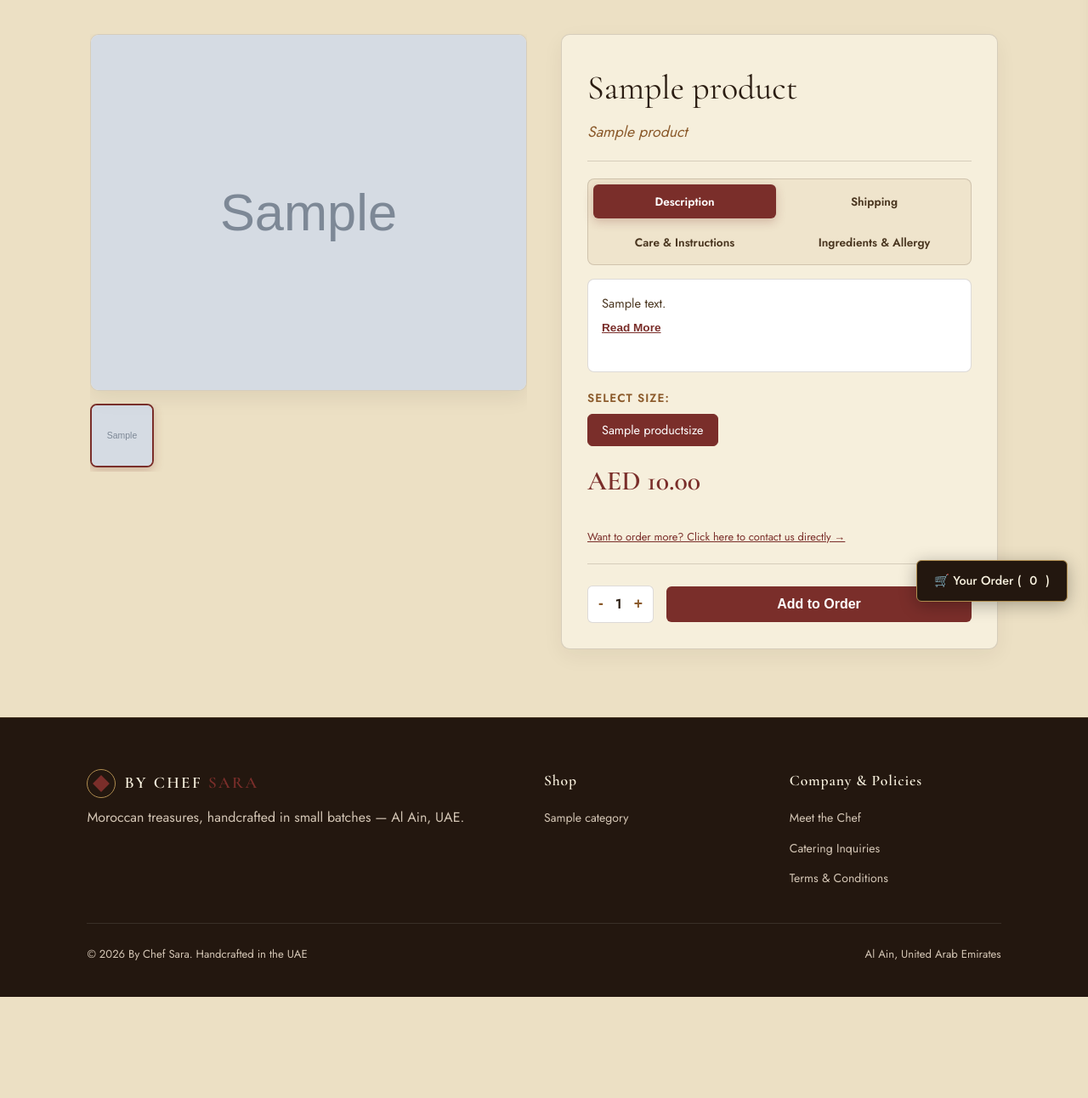
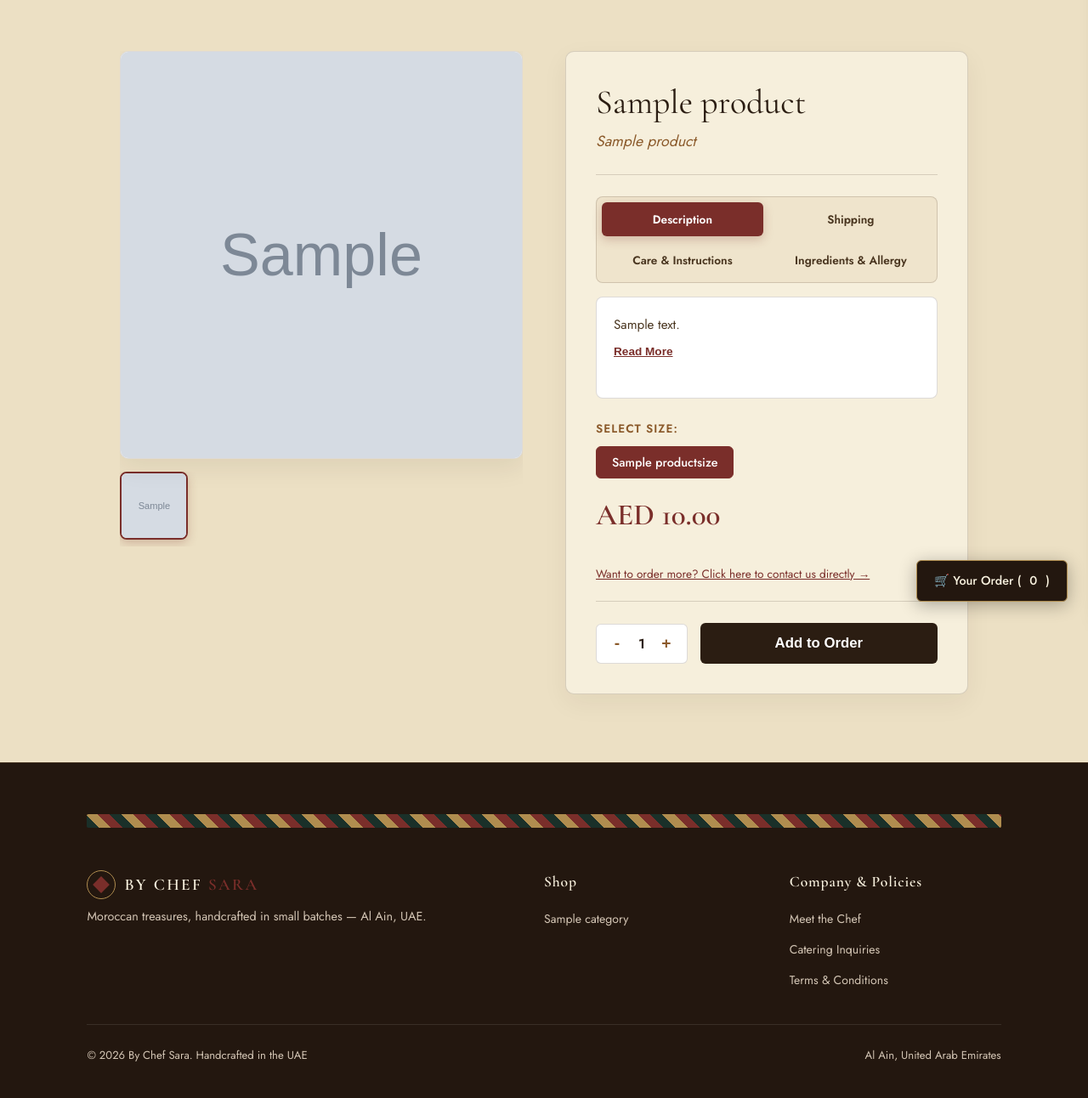
Before and after one commit to chatact135-wq/Chefsara, a Django app: a page that uses templates/store/product_detail.html in a window 1280 px wide. Shown: the part 68-1360 px from the top of the page at 85% size. Before the commit the page ends 1241 px from the top, so only its background shows below. Run offline with Django 5.2, Linux system fonts and the light colour scheme; tables that the repository leaves empty hold one stand-in row (values such as "Sample post"); grey boxes marked "Sample" are stand-in pictures; some libraries are stand-ins or nearby versions.

Commit message:
Update product_detail.html

```diff
--- a/templates/store/product_detail.html
+++ b/templates/store/product_detail.html
@@ -37,45 +37,74 @@
         .mobile-drawer-header { display: flex; justify-content: space-between; align-items: center; margin-bottom: 30px; }
         .mobile-nav-link { font-size: 1.15rem; font-family: 'Cormorant Garamond', serif; padding: 10px 0; border-bottom: 1px solid rgba(255,255,255,0.08); color: #F5EBE6; display: block; }
 
-        .product-detail-container { max-width: 1100px; width: 100%; margin: 40px auto; padding: 0 16px; display: grid; grid-template-columns: 1fr 1fr; gap: 40px; align-items: start; }
+        /* Main Product Layout */
+        .product-detail-container { max-width: 1100px; width: 100%; margin: 60px auto; padding: 0 4%; display: grid; grid-template-columns: 1fr 1fr; gap: 50px; align-items: start; }
+
+        /* Gallery & Lightbox */
         .gallery-wrapper { width: 100%; max-width: 100%; overflow: hidden; }
-        .gallery-main-view { background: var(--panel); border: 1px solid var(--line); border-radius: 10px; width: 100%; height: 420px; display: flex; align-items: center; justify-content: center; position: relative; cursor: pointer; overflow: hidden; box-shadow: 0 8px 25px rgba(43,29,18,0.08); }
+        .gallery-main-view { background: #fff; border: 1px solid var(--line); border-radius: 10px; width: 100%; height: 480px; display: flex; align-items: center; justify-content: center; position: relative; cursor: zoom-in; overflow: hidden; box-shadow: 0 10px 30px rgba(43,29,18,0.08); }
         .gallery-main-view img { width: 100%; height: 100%; object-fit: cover; transition: opacity 0.4s ease-in-out, transform 0.5s ease; }
+        .gallery-main-view:hover img { transform: scale(1.02); }
         .fallback-tag-box { display: flex; flex-direction: column; align-items: center; justify-content: center; gap: 12px; color: var(--wood); font-family: 'Cormorant Garamond', serif; font-size: 1.4rem; }
-        .thumbnails-row { display: flex; gap: 10px; margin-top: 15px; overflow-x: auto; padding-bottom: 5px; width: 100%; }
-        .thumbnail { width: 75px; height: 75px; border-radius: 8px; border: 2px solid transparent; cursor: pointer; object-fit: cover; flex-shrink: 0; transition: all 0.2s; }
+
+        .thumbnails-row { display: flex; gap: 12px; margin-top: 15px; overflow-x: auto; padding-bottom: 8px; width: 100%; }
+        .thumbnail { width: 80px; height: 80px; border-radius: 8px; border: 2px solid transparent; cursor: pointer; object-fit: cover; flex-shrink: 0; transition: all 0.2s; background: #fff; }
         .thumbnail.active { border-color: var(--burgundy); box-shadow: 0 4px 12px rgba(122,46,42,0.25); }
 
-        .prod-info-card { background: var(--panel); border: 1px solid var(--line); border-radius: 10px; padding: 30px; box-shadow: 0 8px 25px rgba(43,29,18,0.06); word-break: break-word; width: 100%; }
-        .prod-title { font-size: 2.5rem; font-weight: 500; margin-bottom: 6px; }
-        .prod-subtitle { font-style: italic; color: var(--wood); font-size: 1.1rem; margin-bottom: 15px; }
+        /* Image Lightbox Pop-up */
+        .image-lightbox { position: fixed; top: 0; left: 0; width: 100%; height: 100%; background: rgba(26, 17, 11, 0.9); z-index: 5000; display: none; align-items: center; justify-content: center; backdrop-filter: blur(5px); cursor: zoom-out; }
+        .image-lightbox img { max-width: 90%; max-height: 90vh; border-radius: 8px; box-shadow: 0 15px 50px rgba(0,0,0,0.5); border: 1px solid var(--brass); object-fit: contain; }
+        .lightbox-close { position: absolute; top: 25px; right: 35px; color: #fff; font-size: 2.5rem; cursor: pointer; font-family: sans-serif; transition: color 0.2s; }
+        .lightbox-close:hover { color: var(--brass-light); }
 
-        .product-tabs-container { margin-top: 20px; border-top: 1px solid var(--line); padding-top: 20px; }
+        /* Product Info Card */
+        .prod-info-card { background: var(--panel); border: 1px solid var(--line); border-radius: 10px; padding: 35px; box-shadow: 0 10px 30px rgba(43,29,18,0.06); word-break: break-word; width: 100%; }
+        .prod-title { font-size: 2.5rem; font-weight: 500; margin-bottom: 8px; color: var(--ink); line-height: 1.2; }
+        .prod-subtitle { font-style: italic; color: var(--wood); font-size: 1.1rem; margin-bottom: 20px; }
+
+        /* 4 Tabs System */
+        .product-tabs-container { margin-top: 25px; border-top: 1px solid var(--line); padding-top: 25px; }
         .tabs-header-row { display: grid; grid-template-columns: repeat(2, 1fr); gap: 8px; margin-bottom: 16px; background: #EFE4CC; padding: 6px; border-radius: 8px; border: 1px solid var(--line); }
         .tab-btn { background: transparent; border: none; padding: 10px 12px; font-family: 'Jost', sans-serif; font-size: 0.85rem; font-weight: 600; color: var(--ink-soft); cursor: pointer; border-radius: 6px; transition: all 0.2s ease; text-align: center; }
         .tab-btn:hover { color: var(--burgundy); background: rgba(255,255,255,0.5); }
         .tab-btn.active { background-color: var(--burgundy); color: #fff; box-shadow: 0 4px 12px rgba(122,46,42,0.25); }
-        .tab-content-pane { display: none; font-size: 0.92rem; color: var(--ink-soft); line-height: 1.7; background: #fff; padding: 16px; border-radius: 8px; border: 1px solid var(--line); min-height: 110px; }
+        .tab-content-pane { display: none; font-size: 0.95rem; color: var(--ink-soft); line-height: 1.7; background: #fff; padding: 20px; border-radius: 8px; border: 1px solid var(--line); min-height: 120px; }
         .tab-content-pane.active { display: block; }
         .desc-preview { display: -webkit-box; -webkit-line-clamp: 3; -webkit-box-orient: vertical; overflow: hidden; text-overflow: ellipsis; }
-        .read-more-link { background: none; border: none; color: var(--burgundy); font-weight: 600; cursor: pointer; font-size: 0.85rem; padding: 0; margin-top: 8px; text-decoration: underline; display: inline-block; }
+        .read-more-link { background: none; border: none; color: var(--burgundy); font-weight: 600; cursor: pointer; font-size: 0.85rem; padding: 0; margin-top: 10px; text-decoration: underline; display: inline-block; }
 
-        .size-selector-group { margin-top: 20px; margin-bottom: 15px; }
-        .size-label-title { font-size: 0.85rem; font-weight: 700; text-transform: uppercase; color: var(--wood); letter-spacing: 0.08em; margin-bottom: 8px; display: block; }
+        /* Sizes & Pricing */
+        .size-selector-group { margin-top: 25px; margin-bottom: 15px; }
+        .size-label-title { font-size: 0.85rem; font-weight: 700; text-transform: uppercase; color: var(--wood); letter-spacing: 0.08em; margin-bottom: 10px; display: block; }
         .size-options-row { display: flex; gap: 10px; flex-wrap: wrap; }
-        .size-btn { background: #fff; border: 1px solid var(--line); padding: 8px 16px; border-radius: 6px; cursor: pointer; font-family: 'Jost', sans-serif; font-size: 0.9rem; color: var(--ink); transition: all 0.2s; }
+        .size-btn { background: #fff; border: 1px solid var(--line); padding: 8px 18px; border-radius: 6px; cursor: pointer; font-family: 'Jost', sans-serif; font-size: 0.9rem; color: var(--ink); transition: all 0.2s; font-weight: 500; }
         .size-btn:hover { border-color: var(--burgundy); }
         .size-btn.active { background-color: var(--burgundy); color: #fff; border-color: var(--burgundy); }
 
-        .prod-price { font-family: 'Cormorant Garamond', serif; font-size: 2rem; font-weight: 600; color: var(--burgundy); margin-top: 15px; margin-bottom: 15px; }
-        .stock-note-link { font-size: 0.8rem; color: var(--burgundy); text-decoration: underline; margin-top: 15px; display: inline-block; cursor: pointer; }
+        .prod-price { font-family: 'Cormorant Garamond', serif; font-size: 2.2rem; font-weight: 600; color: var(--burgundy); margin-top: 15px; margin-bottom: 15px; }
+        .stock-note-link { font-size: 0.85rem; color: var(--burgundy); text-decoration: underline; margin-top: 15px; display: inline-block; cursor: pointer; }
 
-        .purchase-row { display: flex; gap: 15px; align-items: center; border-top: 1px solid var(--line); padding-top: 25px; }
-        .qty-box { display: flex; align-items: center; background: #fff; border: 1px solid var(--line); border-radius: 6px; padding: 8px 12px; gap: 14px; }
-        .qty-btn { background: none; border: none; font-size: 1.1rem; cursor: pointer; color: var(--wood); font-weight: bold; }
-        .add-btn { background-color: var(--burgundy); color: #fff; border: none; padding: 12px 24px; border-radius: 6px; font-weight: 600; cursor: pointer; flex-grow: 1; font-size: 1rem; transition: background-color 0.2s; }
-        .add-btn:hover { background-color: #5c221f; }
+        .purchase-row { display: flex; gap: 15px; align-items: center; border-top: 1px solid var(--line); padding-top: 25px; margin-top: 10px; }
+        .qty-box { display: flex; align-items: center; background: #fff; border: 1px solid var(--line); border-radius: 6px; padding: 10px 14px; gap: 15px; }
+        .qty-btn { background: none; border: none; font-size: 1.2rem; cursor: pointer; color: var(--wood); font-weight: bold; width: 20px; text-align: center; }
+        .add-btn { background-color: var(--ink); color: #fff; border: none; padding: 14px 28px; border-radius: 6px; font-weight: 600; cursor: pointer; flex-grow: 1; font-size: 1.05rem; transition: background-color 0.2s; }
+        .add-btn:hover { background-color: var(--burgundy); }
 
+        /* Related Items Section */
+        .related-section { max-width: 1100px; margin: 80px auto; padding: 0 4%; border-top: 1px solid rgba(176,141,79,0.3); padding-top: 60px; }
+        .related-header { text-align: left; margin-bottom: 30px; font-family: 'Cormorant Garamond', serif; font-size: 2.2rem; color: var(--ink); }
+        .related-grid { display: grid; grid-template-columns: repeat(3, 1fr); gap: 30px; }
+        .related-card { background: var(--panel); border: 1px solid var(--line); border-radius: 8px; padding: 20px; display: flex; flex-direction: column; justify-content: space-between; transition: transform 0.2s; cursor: pointer; }
+        .related-card:hover { transform: translateY(-5px); box-shadow: 0 10px 30px rgba(0,0,0,0.08); }
+        .related-img { height: 180px; background: #fff; border-radius: 6px; margin-bottom: 15px; display: flex; align-items: center; justify-content: center; overflow: hidden; border: 1px solid var(--line); }
+        .related-img img { width: 100%; height: 100%; object-fit: cover; transition: transform 0.4s ease; }
+        .related-card:hover .related-img img { transform: scale(1.05); }
+        .related-title { font-family: 'Cormorant Garamond', serif; font-size: 1.3rem; font-weight: 600; margin-bottom: 6px; color: var(--ink); line-height: 1.2; }
+        .related-price { font-family: 'Cormorant Garamond', serif; font-size: 1.15rem; color: var(--burgundy); font-weight: 600; margin-bottom: 12px; }
+        .related-btn { background: var(--stucco); color: var(--ink); border: 1px solid var(--brass); padding: 10px 12px; border-radius: 4px; font-size: 0.85rem; font-weight: 500; text-align: center; cursor: pointer; transition: all 0.2s; }
+        .related-card:hover .related-btn { background: var(--ink); color: #fff; border-color: var(--ink); }
+
+        /* General Modal, Drawer & Footer Styles */
         .sticky-order-bar { position: fixed; bottom: 24px; right: 24px; background-color: var(--dark-bg); border: 1px solid var(--brass); color: #FAF3E0; padding: 12px 20px; border-radius: 6px; display: flex; align-items: center; gap: 10px; cursor: pointer; z-index: 1500; box-shadow: 0 4px 20px rgba(0,0,0,0.3); font-size: 0.9rem; font-weight: 500; }
         .cart-overlay { position: fixed; top: 0; left: 0; width: 100%; height: 100%; background: rgba(43, 29, 18, 0.4); backdrop-filter: blur(2px); z-index: 2000; display: none; }
         .cart-drawer { position: fixed; top: 0; right: -440px; width: 420px; max-width: 100%; height: 100%; background: var(--panel); border-left: 1px solid var(--line); z-index: 2100; box-shadow: -5px 0 25px rgba(0,0,0,0.15); display: flex; flex-direction: column; transition: right 0.3s ease; }
@@ -90,6 +119,7 @@
         .remove-item { background: none; border: none; color: var(--burgundy); font-size: 0.75rem; cursor: pointer; text-decoration: underline; padding: 0; margin-top: 4px; }
         .cart-footer { padding: 20px 24px; border-top: 1px solid var(--line); background: var(--stucco); }
         .subtotal-row { display: flex; justify-content: space-between; font-size: 1.2rem; font-family: 'Cormorant Garamond', serif; font-weight: 600; margin-bottom: 15px; }
+
         .terms-title-header { font-size: 0.75rem; font-weight: 700; text-transform: uppercase; color: var(--burgundy); letter-spacing: 0.08em; margin-bottom: 6px; }
         .terms-scrollbox { background: #fff; border: 1px solid var(--line); border-radius: 4px; padding: 10px 12px; font-size: 0.75rem; color: var(--ink-soft); height: 85px; overflow-y: auto; margin-bottom: 12px; line-height: 1.4; cursor: pointer; }
         .terms-checkbox-row { display: flex; align-items: flex-start; gap: 8px; font-size: 0.75rem; color: var(--ink); margin-bottom: 15px; }
@@ -126,17 +156,18 @@
         .whatsapp-btn { width: 100%; background-color: var(--burgundy); color: #fff; border: none; padding: 14px; border-radius: 4px; font-weight: 600; font-size: 0.95rem; cursor: pointer; text-align: center; }
 
         footer { background-color: var(--dark-bg); color: #D3C5B4; padding: 60px 8% 40px 8%; border-top: 1px solid rgba(176,141,79,0.2); margin-top: 80px; }
-        .footer-grid { display: grid; grid-template-columns: 2fr 1fr 1fr; gap: 40px; margin-bottom: 40px; }
+        .footer-grid { display: grid; grid-template-columns: 2fr 1fr 1fr; gap: 40px; margin-bottom: 40px; max-width: 1200px; margin-left: auto; margin-right: auto; }
         .footer-col h4 { font-family: 'Cormorant Garamond', serif; font-size: 1.1rem; color: #FAF3E0; margin-bottom: 16px; font-weight: 600; letter-spacing: 0.05em; }
         .footer-links-list { list-style: none; display: flex; flex-direction: column; gap: 10px; }
         .footer-links-list a { font-size: 0.88rem; color: #D3C5B4; transition: color 0.2s; cursor: pointer; }
         .footer-links-list a:hover { color: var(--brass-light); }
-        .footer-bottom { border-top: 1px solid rgba(255,255,255,0.1); padding-top: 25px; display: flex; justify-content: space-between; font-size: 0.82rem; }
+        .footer-bottom { border-top: 1px solid rgba(255,255,255,0.1); padding-top: 25px; display: flex; justify-content: space-between; font-size: 0.82rem; max-width: 1200px; margin-left: auto; margin-right: auto; }
 
         @media(max-width: 900px) {
             nav { display: none; }
             .menu-toggle { display: block; }
-            .product-detail-container { grid-template-columns: 1fr; gap: 20px; }
+            .product-detail-container { grid-template-columns: 1fr; gap: 30px; }
+            .related-grid { grid-template-columns: 1fr; }
             .footer-grid { grid-template-columns: 1fr; gap: 30px; }
             .footer-bottom { flex-direction: column; gap: 10px; text-align: center; }
         }
@@ -187,8 +218,9 @@
 
     <!-- Product Detail Section -->
     <div class="product-detail-container">
+        <!-- Left Side: Image Gallery -->
         <div class="gallery-wrapper">
-            <div class="gallery-main-view" id="mainView">
+            <div class="gallery-main-view" id="mainView" onclick="openLightbox()">
                 {% if product.gallery_images.all %}
                     <img id="activeImage" src="{{ product.gallery_images.first.image.url }}" alt="{{ product.name }}">
                 {% else %}
@@ -206,6 +238,7 @@
             {% endif %}
         </div>
 
+        <!-- Right Side: Info & Tabs -->
         <div class="prod-info-card">
             <h1 class="prod-title">
                 {% if request.GET.lang == 'ar' and product.name_ar %}{{ product.name_ar }}{% else %}{{ product.name }}{% endif %}
@@ -307,7 +340,7 @@
         <h2 class="related-header">You May Also Like</h2>
         <div class="related-grid">
             {% for rel in related_products %}
-            <div class="related-card">
+            <div class="related-card" onclick="location.href='{% url 'product_detail' rel.slug %}'">
                 <div>
                     <div class="related-img">
                         {% if rel.gallery_images.first %}
@@ -321,12 +354,18 @@
                     </div>
                     <div class="related-price">AED {{ rel.price }}</div>
                 </div>
-                <button type="button" class="related-btn" onclick="location.href='{% url 'product_detail' rel.slug %}'">View Product</button>
+                <button type="button" class="related-btn">View Product</button>
             </div>
             {% endfor %}
         </div>
     </div>
     {% endif %}
+
+    <!-- Image Lightbox Modal -->
+    <div class="image-lightbox" id="imageLightbox" onclick="closeLightbox()">
+        <span class="lightbox-close">&times;</span>
+        <img id="lightboxImgTarget" src="" alt="Zoomed Product Image">
+    </div>
 
     <div class="sticky-order-bar" onclick="toggleCart()">
         🛒 Your Order (<span id="sticky-order-count">0</span>)
@@ -351,7 +390,7 @@
             </div>
             <div class="terms-checkbox-row">
                 <input type="checkbox" id="termsAgreeCheckbox" onchange="toggleCheckoutButton()">
-                <label for="termsAgreeCheckbox">I have read and agree to the <a onclick="openTermsModal()">Terms &amp; Conditions</a>, including the No Return / No Refund policy.</label>
+                <label for="termsAgreeCheckbox">I have read and agree to the <a onclick="openTermsModal()">Terms &amp; Conditions</a>.</label>
             </div>
             <button type="button" class="checkout-btn" id="cartCheckoutBtn" onclick="openCheckoutModal()" disabled>Proceed to Checkout</button>
         </div>
@@ -415,14 +454,14 @@
     </div>
 
     <footer>
-        <div class="footer-pattern-bar"></div>
+        <div class="footer-pattern-bar" style="height: 16px; background: repeating-linear-gradient(45deg, #1A3029, #1A3029 10px, #B08D4F 10px, #B08D4F 20px, #7A2E2A 20px, #7A2E2A 30px); margin-bottom: 50px; border-radius: 2px;"></div>
         <div class="footer-grid">
             <div class="footer-brand-col">
                 <div class="logo-area" style="margin-bottom: 10px;" onclick="location.href='{% url 'home' %}'">
                     <div class="logo-emblem"></div>
                     <div class="logo-text" style="color: #FAF3E0;">BY CHEF <span>SARA</span></div>
                 </div>
-                <p>Moroccan treasures, handcrafted in small batches &mdash; Al Ain, UAE.</p>
+                <p style="font-size: 0.9rem; color: #D3C5B4; margin-top: 10px; line-height: 1.5;">Moroccan treasures, handcrafted in small batches &mdash; Al Ain, UAE.</p>
             </div>
             <div class="footer-col">
                 <h4>Shop</h4>
@@ -465,6 +504,19 @@
             toggleCheckoutButton();
         });
 
+        /* Lightbox Functions */
+        function openLightbox() {
+            let activeImgEl = document.getElementById('activeImage');
+            if(activeImgEl) {
+                document.getElementById('lightboxImgTarget').src = activeImgEl.src;
+                document.getElementById('imageLightbox').style.display = 'flex';
+            }
+        }
+        function closeLightbox() {
+            document.getElementById('imageLightbox').style.display = 'none';
+        }
+
+        /* Tabs & Read More */
         function switchTab(evt, tabId) {
             document.querySelectorAll('.tab-content-pane').forEach(p => p.classList.remove('active'));
             document.querySelectorAll('.tab-btn').forEach(b => b.classList.remove('active'));
@@ -566,9 +618,9 @@
                             <div>
                                 <div><b>${item.name}</b></div>
                                 <div style="display:flex; align-items:center; gap:8px; margin-top:4px;">
-                                    <button type="button" onclick="changeCartItemQty('${item.name}', -1)" style="width:18px; height:18px; cursor:pointer;">-</button>
+                                    <button type="button" onclick="changeCartItemQty('${item.name}', -1)" style="width:18px; height:18px; cursor:pointer; background:#fff; border:1px solid var(--line);"> - </button>
                                     <span>${item.quantity}</span>
-                                    <button type="button" onclick="changeCartItemQty('${item.name}', 1)" style="width:18px; height:18px; cursor:pointer;">+</button>
+                                    <button type="button" onclick="changeCartItemQty('${item.name}', 1)" style="width:18px; height:18px; cursor:pointer; background:#fff; border:1px solid var(--line);"> + </button>
                                     <span style="color:var(--wood); font-size:0.75rem;">/ AED ${item.price}</span>
                                 </div>
                             </div>
```
